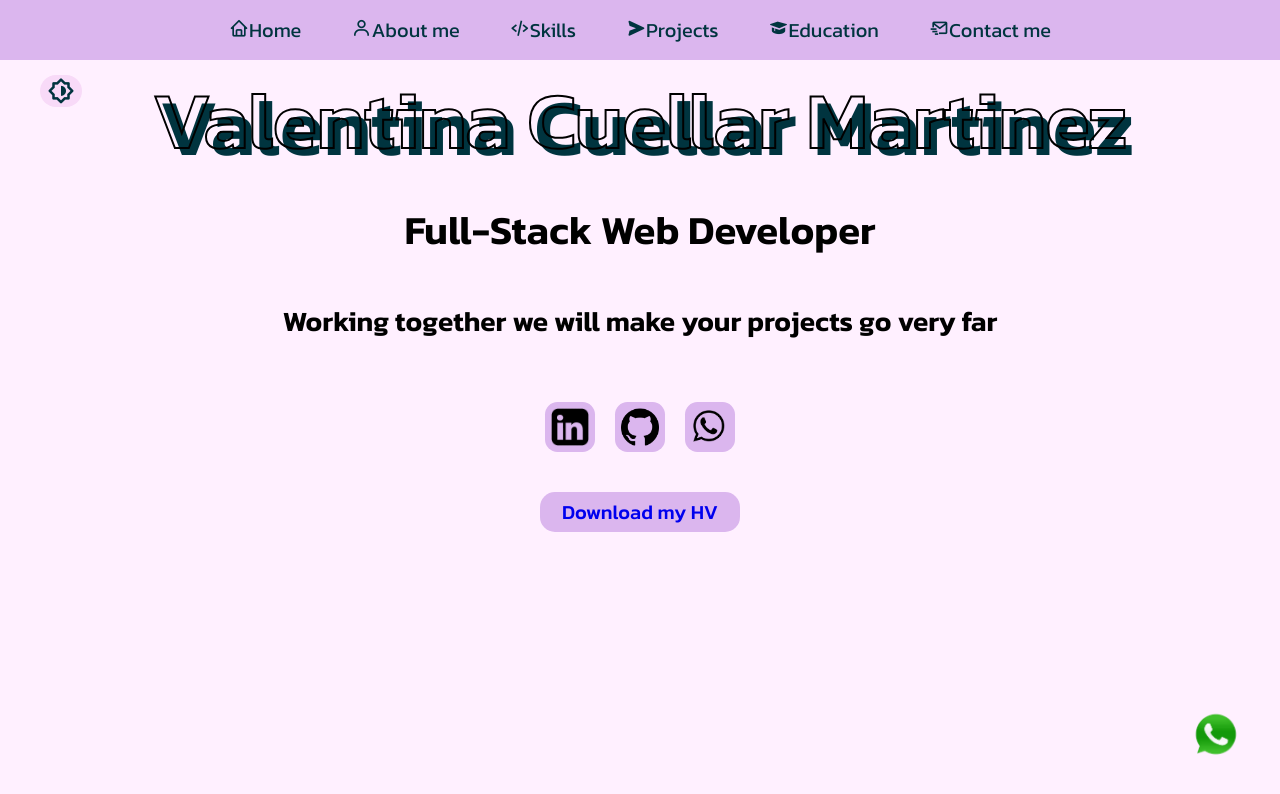
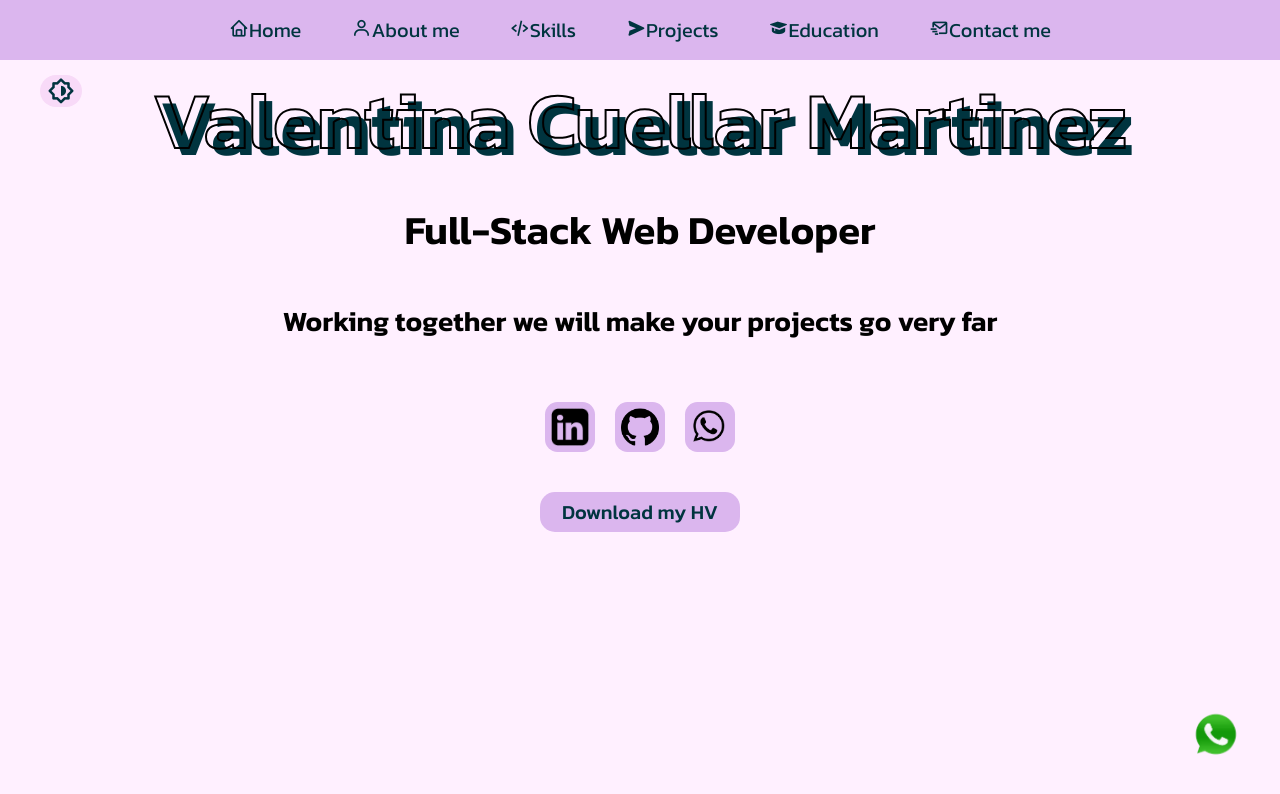
Before and after one commit to valencuellar1612/Portafolio-Ok, a React (Vite) app: page / in a window 1280 px wide. Shown: the top 794 px of the page. Built offline with nearby package versions, Linux system fonts and the light colour scheme.

Commit message:
change today3

```diff
--- a/src/pages/styles/Contact.css
+++ b/src/pages/styles/Contact.css
@@ -92,6 +92,9 @@ form button{
     border: none;
     transition: all .5s;
 }
+.submit_btn{
+    color: #00343F;
+}
 .submit_btn:hover{
     color: white;
     transform: scale(1.1);
--- a/src/pages/styles/HomePage.css
+++ b/src/pages/styles/HomePage.css
@@ -83,6 +83,9 @@
     font-weight: 500;
     color: #00343F;
 }
+.home__hv a{
+    color: #00343F;
+}
 
 .home__hv:hover{
     transform: scale(1.2);
@@ -90,3 +93,11 @@
     cursor: pointer;
     filter: brightness(2.2);
 }
+@media (max-width: 800px) {
+    .home__pa:hover{
+        transform: scale(1);
+    }
+    .home__title:hover{
+        transform: scale(1);
+    }
+}
```
